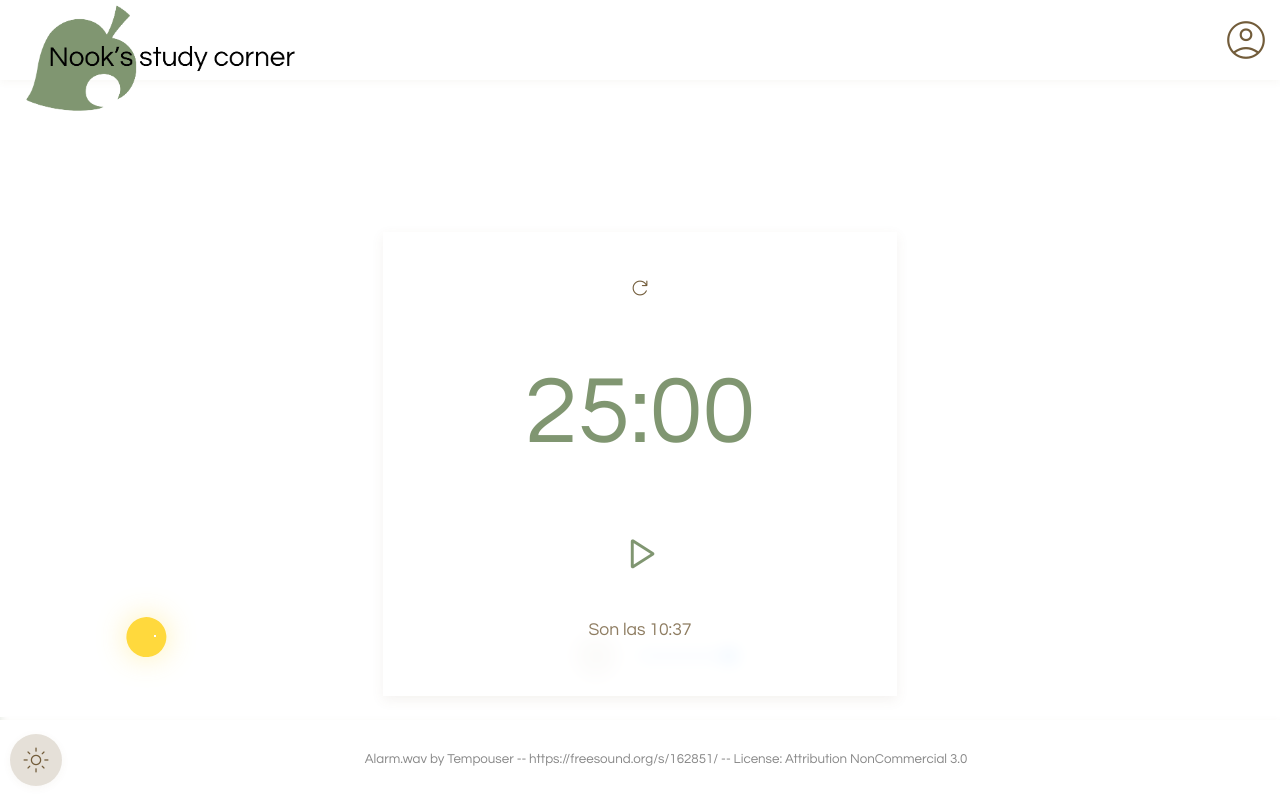
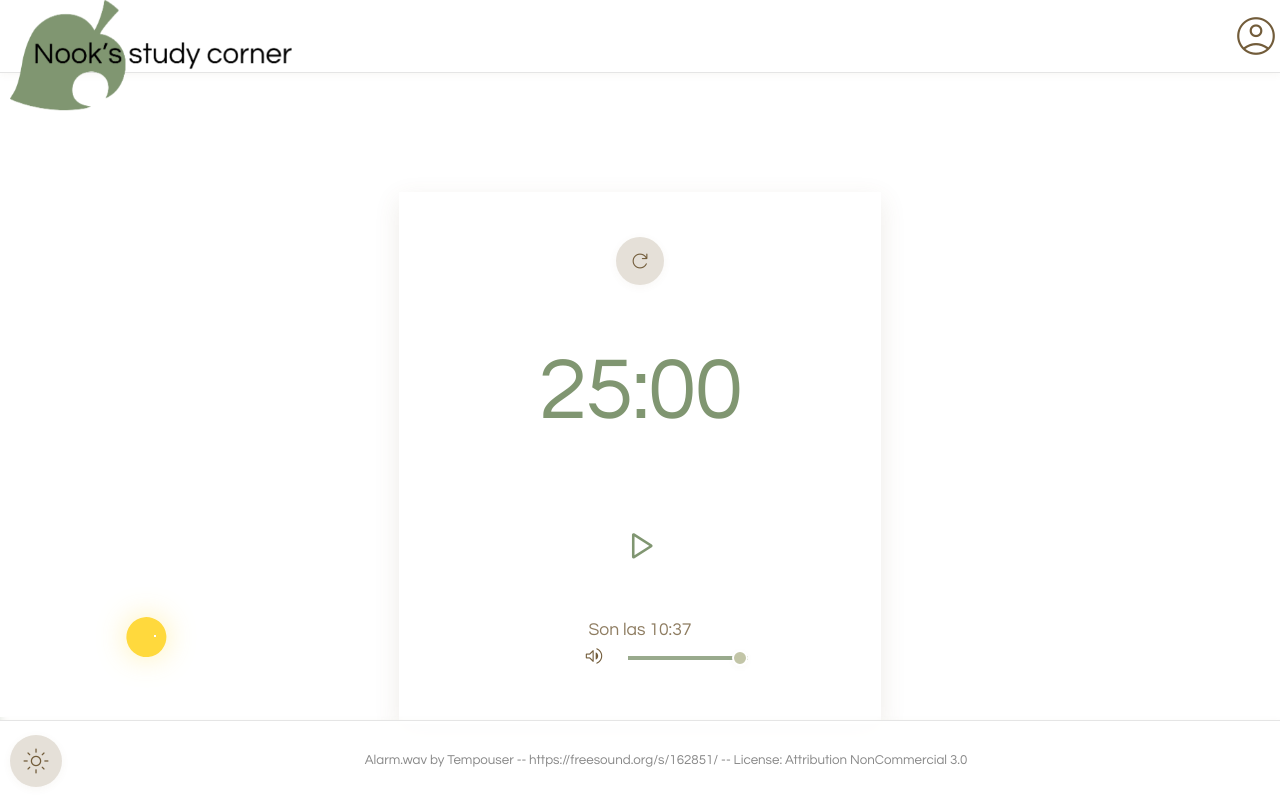
Before and after one commit to arantxaMain/nooks-study-corner-3.0, a React (Vite) app in the folder frontend/: page / in a window 1280 px wide. Shown: the top 800 px of the page. Built offline with nearby package versions, Linux system fonts and the light colour scheme.

Commit message:
ajustes de diseño 3

```diff
--- a/frontend/src/styles/components/BackgroundMusic.css
+++ b/frontend/src/styles/components/BackgroundMusic.css
@@ -7,56 +7,82 @@
   text-align: center;
 }
 
-.controls {
+.audio-controls {
   display: flex;
+  align-items: center;
   justify-content: center;
-  align-items: center;
-  gap: 1rem;
+  gap: 1.25rem;
+  padding: 1rem;
+  background: var(--card-bg);
+  border-radius: var(--radius-lg);
+  width: fit-content;
+  margin: 0 auto;
+  box-shadow: var(--shadow-md);
 }
 
-.mute-button {
+.volume-control {
+  display: flex;
+  align-items: center;
+  gap: 0.75rem;
+  width: 200px;
   background: var(--button-bg);
-  border: none;
-  cursor: pointer;
-  color: var(--component);
-  padding: 0.75rem;
-  border-radius: 50%;
+  padding: 0.5rem 1rem;
+  border-radius: var(--radius-lg);
+}
+
+.volume-slider {
+  -webkit-appearance: none;
+  width: 120px;
+  height: 4px;
+  border-radius: var(--radius-full);
+  background: var(--component);
+  opacity: 0.8;
   transition: var(--transition-smooth);
 }
 
-.mute-button:hover {
-  transform: scale(1.1);
-  background: var(--hover-bg);
+.volume-slider::-webkit-slider-thumb {
+  -webkit-appearance: none;
+  width: 16px;
+  height: 16px;
+  border-radius: 50%;
+  background: var(--component-alt);
+  cursor: pointer;
+  border: 2px solid var(--bg-color);
+  box-shadow: var(--shadow-sm);
+  transition: var(--transition-smooth);
 }
 
-.volume-slider {
-  width: 100px;
-  height: 4px;
-  border-radius: 2px;
-  background: var(--component-alt);
-  outline: none;
-  opacity: 0.7;
-  transition: opacity 0.2s;
+.volume-slider::-webkit-slider-thumb:hover {
+  transform: scale(1.2);
+  background: var(--component);
 }
 
 .volume-slider:hover {
   opacity: 1;
 }
 
-.volume-slider::-webkit-slider-thumb {
-  -webkit-appearance: none;
-  width: 12px;
-  height: 12px;
+.audio-button {
+  background: var(--component);
+  border: none;
+  cursor: pointer;
+  color: var(--bg-color);
+  padding: 0.75rem;
   border-radius: 50%;
-  background: var(--component);
-  cursor: pointer;
+  transition: var(--transition-smooth);
+  box-shadow: var(--shadow-sm);
 }
 
-.volume-slider::-moz-range-thumb {
-  width: 12px;
-  height: 12px;
-  border-radius: 50%;
-  background: var(--component);
-  cursor: pointer;
-  border: none;
+.audio-button:hover {
+  transform: scale(1.1);
+  background: var(--component-alt);
+  box-shadow: var(--shadow-md);
 }
+
+.audio-button:active {
+  transform: scale(0.95);
+}
+
+.audio-icon {
+  font-size: 1.5rem;
+  transition: var(--transition-smooth);
+}
--- a/frontend/src/styles/components/Pomodoro.css
+++ b/frontend/src/styles/components/Pomodoro.css
@@ -1,25 +1,27 @@
 .pomodoro-container {
-  margin-top: 25vh;
-  padding: 2rem;
+  margin-top: 20vh;
+  padding: 2.5rem;
   background: var(--card-bg);
-  backdrop-filter: blur(8px);
+  backdrop-filter: var(--glass-blur);
   border-radius: var(--radius-lg);
-  box-shadow: var(--shadow-md);
-  width: min(90%, 450px);
-  min-height: 400px;
-  margin-left: auto;
-  margin-right: auto;
+  box-shadow: var(--shadow-lg);
+  width: min(85%, 400px);
+  min-height: 450px;
+  margin-inline: auto;
   display: flex;
   flex-direction: column;
   align-items: center;
-  gap: 0.75rem;
+  gap: 1rem;
+  border: 1px solid rgba(255, 255, 255, 0.1);
 }
 
 .pomodoro-time-text {
   font-family: 'Questrial', sans-serif;
-  font-size: clamp(4rem, 10vw, 6rem);
+  font-size: clamp(3.5rem, 12vw, 5.5rem);
   color: var(--component);
-  margin: 0.75rem 0;
+  font-weight: 600;
+  letter-spacing: -0.02em;
+  margin: 1rem 0;
   text-align: center;
 }
 
@@ -37,18 +39,64 @@
   transform: rotate(180deg);
 }
 
-.pomodoro-control-icon {
-  font-size: clamp(3rem, 8vw, 4rem);
-  color: var(--component);
-  transition: var(--transition-smooth);
-  margin: 0 0.75rem;
-}
-
 .pomodoro-controls {
   display: flex;
   justify-content: center;
   align-items: center;
-  gap: 1rem;
+  gap: 1.5rem;
+  padding: 1rem;
+}
+
+.pomodoro-control-icon {
+  font-size: clamp(2.5rem, 6vw, 3.5rem);
+  color: var(--component);
+  transition: var(--transition-smooth);
+}
+
+.pomodoro-controls button {
+  cursor: pointer;
+  background: none;
+  border: none;
+  padding: 0.75rem;
+  border-radius: 50%;
+  transition: var(--transition-smooth);
+  position: relative;
+  overflow: hidden;
+}
+
+.pomodoro-controls button::before {
+  content: '';
+  position: absolute;
+  inset: 0;
+  background: var(--hover-bg);
+  border-radius: 50%;
+  opacity: 0;
+  transition: var(--transition-smooth);
+}
+
+.pomodoro-controls button:hover::before {
+  opacity: 1;
+}
+
+.pomodoro-controls button:hover .pomodoro-control-icon {
+  transform: scale(1.15);
+  color: var(--component-alt);
+}
+
+.pomodoro-reset {
+  cursor: pointer;
+  color: var(--text-color);
+  padding: 0.75rem;
+  border-radius: 50%;
+  transition: var(--transition-smooth);
+  background: var(--button-bg);
+  box-shadow: var(--shadow-sm);
+}
+
+.pomodoro-reset:hover {
+  background: var(--hover-bg);
+  transform: rotate(180deg) scale(1.1);
+  box-shadow: var(--shadow-md);
 }
 
 .pomodoro-controls button:hover .pomodoro-control-icon {
@@ -68,7 +116,6 @@
   font-size: clamp(0.9rem, 2.5vw, 1.1rem);
   color: var(--text-color);
   opacity: 0.8;
-  padding: 0.5rem;
 }
 
 .pomodoro-status p {
--- a/frontend/src/styles/index.css
+++ b/frontend/src/styles/index.css
@@ -195,16 +195,27 @@ body {
   top: 0;
   left: 0;
   right: 0;
-  height: 5em;
-  padding: 10px;
-  display: flex;
-  justify-content: space-between;
-  align-items: center;
-  box-sizing: border-box;
-  backdrop-filter: blur(8px);
+  height: 4.5rem;
+  padding: 0 var(--spacing-lg);
   background: var(--card-bg);
+  backdrop-filter: var(--glass-blur);
+  border-bottom: 1px solid var(--border-color);
   box-shadow: var(--shadow-sm);
-  transition: var(--transition-smooth);
+  z-index: 1000;
+}
+
+.footer {
+  position: fixed;
+  bottom: 0;
+  left: 0;
+  right: 0;
+  height: 4.5rem;
+  padding: 0 var(--spacing-lg);
+  background: var(--card-bg);
+  backdrop-filter: var(--glass-blur);
+  border-top: 1px solid var(--border-color);
+  box-shadow: var(--shadow-sm);
+  z-index: 1000;
 }
 
 .header h1 a {
@@ -296,7 +307,23 @@ button {
   background: var(--button-bg);
   border: none;
   cursor: pointer;
-  outline: none;
+  padding: 0.75rem 1.25rem;
+  border-radius: var(--radius-md);
+  color: var(--text-color);
+  font-weight: 500;
+  transition: all 0.3s cubic-bezier(0.4, 0, 0.2, 1);
+  position: relative;
+  overflow: hidden;
+}
+
+button:hover {
+  transform: translateY(-2px);
+  background: var(--hover-bg);
+  box-shadow: var(--shadow-md);
+}
+
+button:active {
+  transform: translateY(0);
 }
 
 .footer-text {
```
